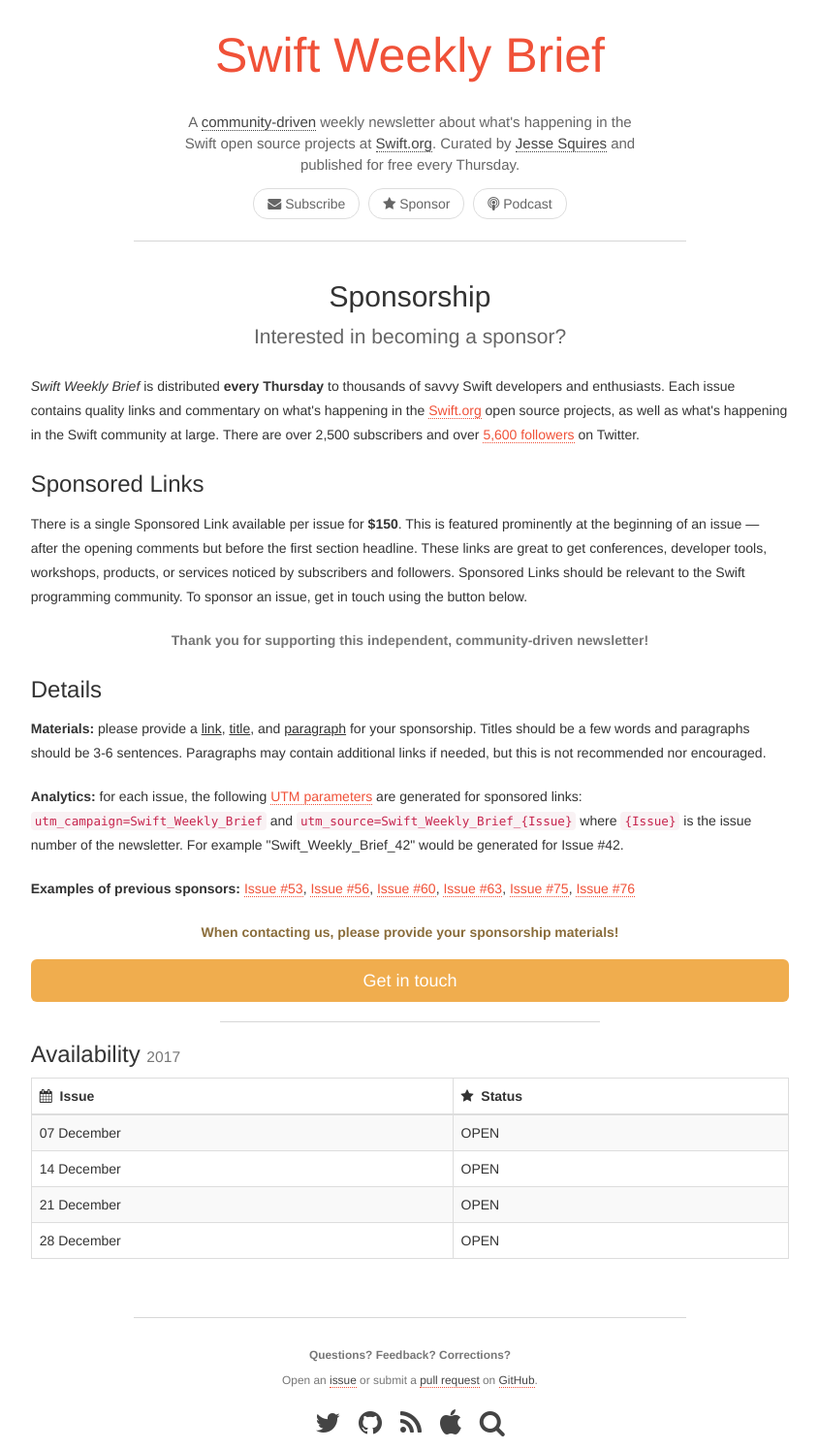
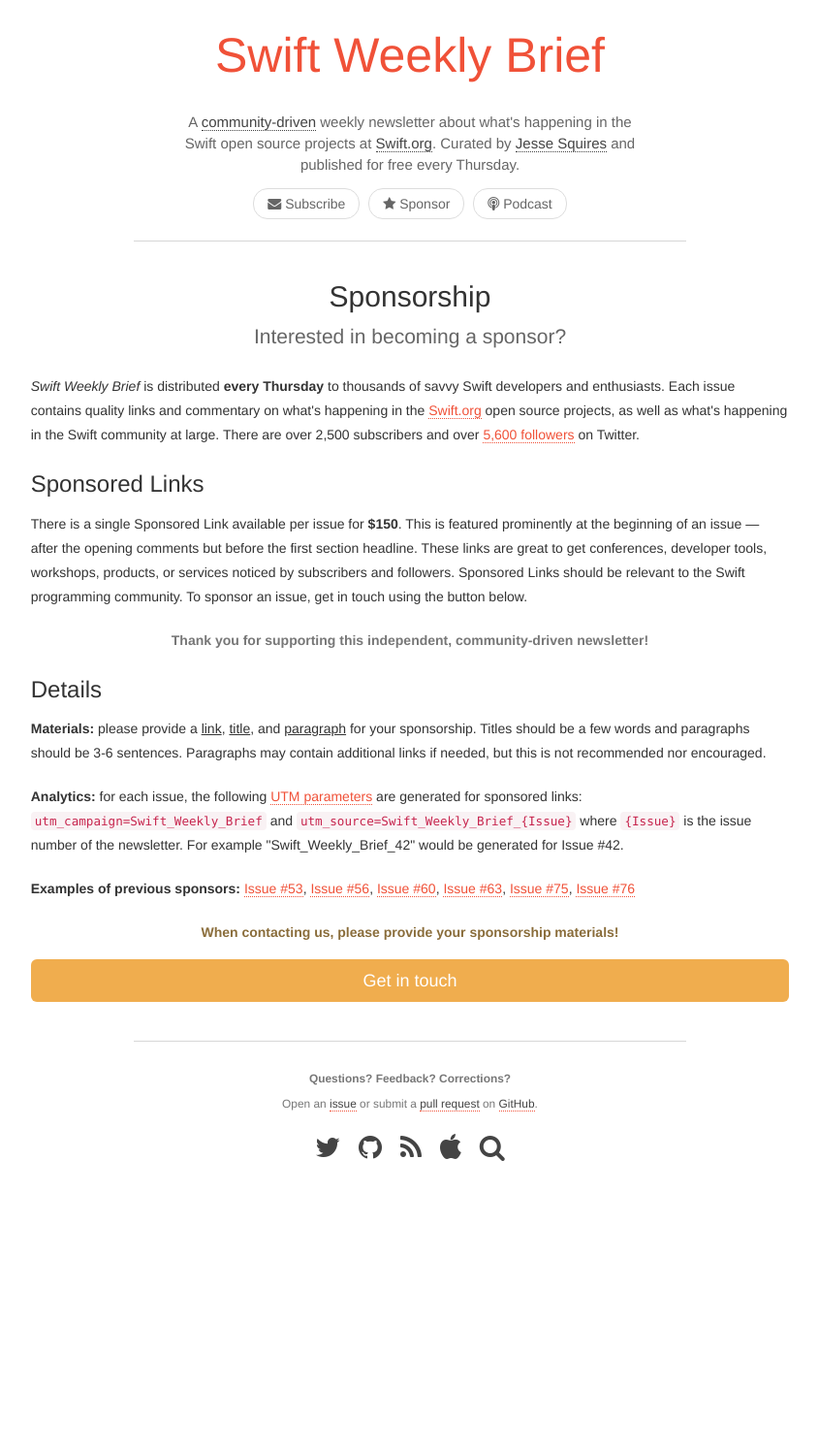
Before and after one commit to SwiftWeekly/swiftweekly.github.io, a Jekyll site: the page built from sponsorship.md, in a window 1280 px wide. Shown: the whole page at 97% size, without its empty margins (217-1062 px from the left). Built offline with Jekyll 4.4.1, drawn with Linux system fonts in a browser that asks for light colours; after the commit the page ends 1210 px from its top, so only the background shows below that.

Commit message:
Update sponsorship.md

```diff
--- a/sponsorship.md
+++ b/sponsorship.md
@@ -54,18 +54,5 @@
 
 <a class="btn btn-warning btn-lg center" href="mailto:jesse@jessesquires.com?subject=Swift Weekly Brief Sponsorship">Get in touch</a>
 
-<hr/>
-
-<h3>Availability <small>2017</small></h3>
-<div class="table-responsive" markdown="1">
-| <i class="fa fa-calendar" aria-hidden="true"></i>&nbsp; Issue | <i class="fa fa-star" aria-hidden="true"></i>&nbsp; Status |
-|:--------------|:-----------|
-| 07 December   | OPEN       |
-| 14 December   | OPEN       |
-| 21 December   | OPEN       |
-| 28 December   | OPEN       |
-{: class="table table-striped table-bordered"}
-</div>
-
 </div> <!-- col -->
 </div> <!-- row -->
```
